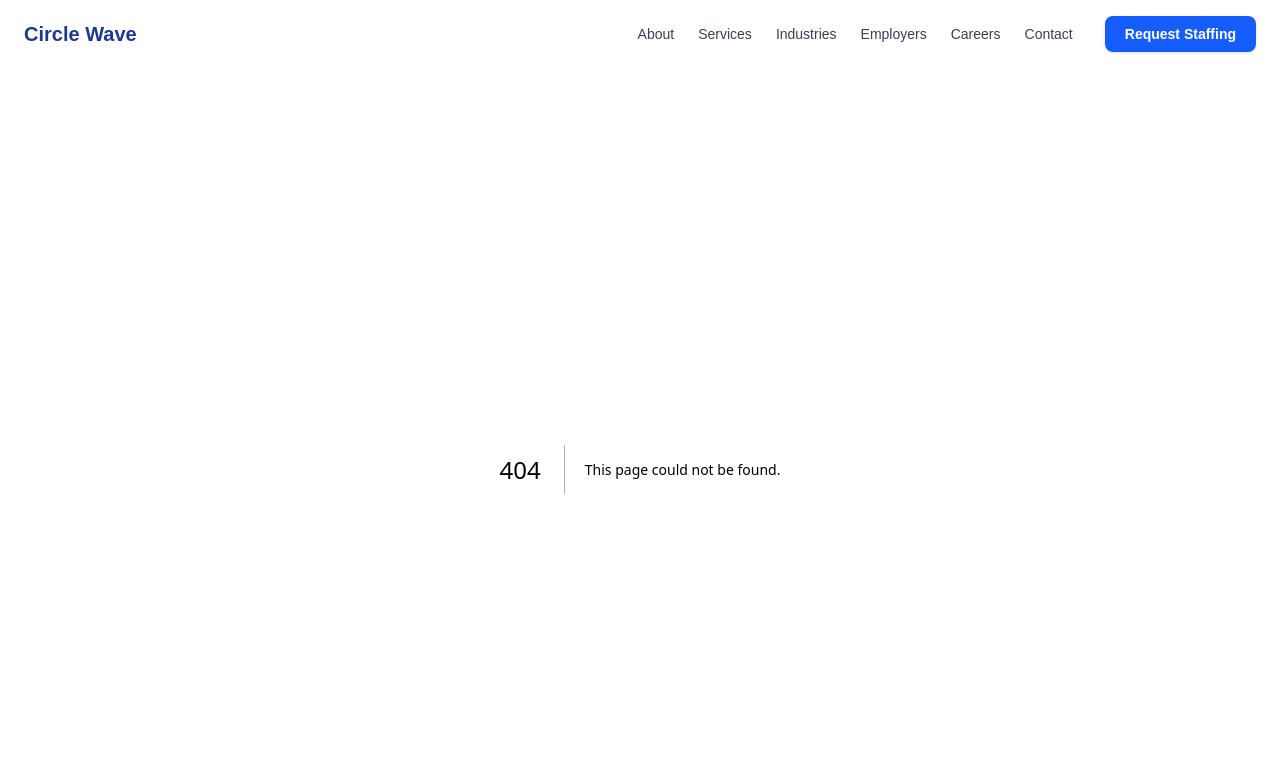
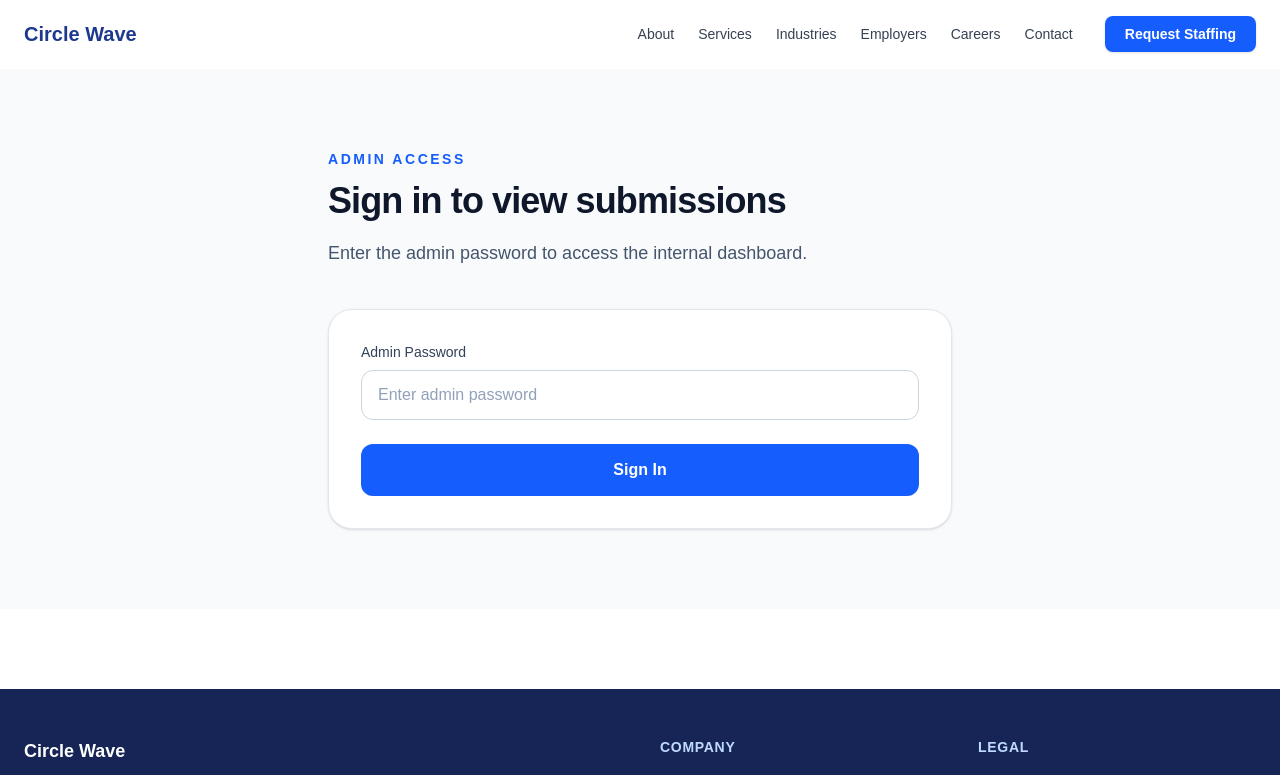
Before and after one commit to emmanuel-anye/circle-wave-website, a Next.js app: page /admin/login in a window 1280 px wide. Before the commit this address had no page. Shown: the top 775 px of the page. Built offline with nearby package versions, Linux system fonts and the light colour scheme.

Commit message:
Add password protection for admin dashboard

```diff
--- /dev/null
+++ b/app/admin/login/page.tsx
@@ -0,0 +1,29 @@
+import PageTransition from "@/components/ui/PageTransition";
+import Reveal from "@/components/ui/Reveal";
+import AdminLoginForm from "@/components/admin/AdminLoginForm";
+
+export default function AdminLoginPage() {
+  return (
+    <PageTransition>
+      <section className="bg-slate-50 py-20">
+        <div className="mx-auto max-w-2xl px-4 sm:px-6">
+          <Reveal className="max-w-xl">
+            <p className="text-sm font-semibold uppercase tracking-[0.18em] text-blue-600">
+              Admin Access
+            </p>
+            <h1 className="mt-3 text-3xl font-bold tracking-tight text-slate-900 sm:text-4xl">
+              Sign in to view submissions
+            </h1>
+            <p className="mt-4 text-lg leading-8 text-slate-600">
+              Enter the admin password to access the internal dashboard.
+            </p>
+          </Reveal>
+
+          <div className="mt-10 rounded-3xl border border-slate-200 bg-white p-6 shadow-sm sm:p-8">
+            <AdminLoginForm />
+          </div>
+        </div>
+      </section>
+    </PageTransition>
+  );
+}
--- a/app/admin/page.tsx
+++ b/app/admin/page.tsx
@@ -1,3 +1,5 @@
+import { cookies } from "next/headers";
+import { redirect } from "next/navigation";
 import PageTransition from "@/components/ui/PageTransition";
 import Reveal from "@/components/ui/Reveal";
 import AdminDashboardClient from "@/components/admin/AdminDashboardClient";
@@ -8,6 +10,13 @@ import {
 } from "@/lib/admin-data";
 
 export default async function AdminPage() {
+  const cookieStore = await cookies();
+  const isAuthed = cookieStore.get("cw_admin_auth")?.value === "authenticated";
+
+  if (!isAuthed) {
+    redirect("/admin/login");
+  }
+
   const [employerRequests, jobApplications, contactMessages] = await Promise.all([
     getEmployerRequests(),
     getJobApplications(),
--- /dev/null
+++ b/app/api/admin-login/route.ts
@@ -0,0 +1,25 @@
+import { cookies } from "next/headers";
+import { NextResponse } from "next/server";
+
+export async function POST(request: Request) {
+  const body = await request.json().catch(() => null);
+  const password = body?.password;
+
+  if (!password || password !== process.env.ADMIN_DASHBOARD_PASSWORD) {
+    return NextResponse.json(
+      { error: "Invalid password." },
+      { status: 401 }
+    );
+  }
+
+  const cookieStore = await cookies();
+  cookieStore.set("cw_admin_auth", "authenticated", {
+    httpOnly: true,
+    sameSite: "lax",
+    secure: process.env.NODE_ENV === "production",
+    path: "/",
+    maxAge: 60 * 60 * 8,
+  });
+
+  return NextResponse.json({ ok: true });
+}
--- /dev/null
+++ b/app/api/admin-logout/route.ts
@@ -0,0 +1,16 @@
+import { cookies } from "next/headers";
+import { NextResponse } from "next/server";
+
+export async function POST() {
+  const cookieStore = await cookies();
+
+  cookieStore.set("cw_admin_auth", "", {
+    httpOnly: true,
+    sameSite: "lax",
+    secure: process.env.NODE_ENV === "production",
+    path: "/",
+    maxAge: 0,
+  });
+
+  return NextResponse.json({ ok: true });
+}
--- a/components/admin/AdminDashboardClient.tsx
+++ b/components/admin/AdminDashboardClient.tsx
@@ -176,6 +176,18 @@ export default function AdminDashboardClient({
 
   return (
     <div className="mt-10">
+      <div className="mb-6 flex justify-end">
+        <button
+          type="button"
+          onClick={async () => {
+            await fetch("/api/admin-logout", { method: "POST" });
+            window.location.href = "/admin/login";
+          }}
+          className="rounded-xl border border-slate-300 bg-white px-4 py-2 text-sm font-semibold text-slate-700 transition hover:bg-slate-50"
+        >
+          Log Out
+        </button>
+      </div>
       <div className="grid gap-6 md:grid-cols-3">
         <SummaryCard label="Employer Requests" value={employerRequests.length} />
         <SummaryCard label="Job Applications" value={jobApplications.length} />
--- /dev/null
+++ b/components/admin/AdminLoginForm.tsx
@@ -0,0 +1,68 @@
+"use client";
+
+import { useState } from "react";
+
+export default function AdminLoginForm() {
+  const [password, setPassword] = useState("");
+  const [error, setError] = useState("");
+  const [loading, setLoading] = useState(false);
+
+  async function handleSubmit(e: React.FormEvent<HTMLFormElement>) {
+    e.preventDefault();
+    setLoading(true);
+    setError("");
+
+    const response = await fetch("/api/admin-login", {
+      method: "POST",
+      headers: {
+        "Content-Type": "application/json",
+      },
+      body: JSON.stringify({ password }),
+    });
+
+    if (response.ok) {
+      window.location.href = "/admin";
+      return;
+    }
+
+    const data = await response.json().catch(() => null);
+    setError(data?.error || "Invalid password.");
+    setLoading(false);
+  }
+
+  return (
+    <form onSubmit={handleSubmit} className="grid gap-6">
+      <div>
+        <label
+          htmlFor="admin-password"
+          className="mb-2 block text-sm font-medium text-slate-700"
+        >
+          Admin Password
+        </label>
+        <input
+          id="admin-password"
+          type="password"
+          value={password}
+          onChange={(e) => setPassword(e.target.value)}
+          required
+          className="input"
+          placeholder="Enter admin password"
+        />
+      </div>
+
+      <button
+        type="submit"
+        disabled={loading}
+        className="inline-flex items-center justify-center rounded-xl bg-blue-600 px-6 py-3.5 text-base font-semibold text-white transition hover:bg-blue-700 disabled:cursor-not-allowed disabled:opacity-60"
+      >
+        {loading ? "Signing in..." : "Sign In"}
+      </button>
+
+      {error && (
+        <div className="rounded-xl border border-red-200 bg-red-50 px-4 py-3 text-sm text-red-700">
+          {error}
+        </div>
+      )}
+    </form>
+  );
+}
--- a/components/layout/Footer.tsx
+++ b/components/layout/Footer.tsx
@@ -32,7 +32,6 @@ export default function Footer() {
             <div className="mt-4 flex flex-col gap-2 text-sm text-blue-100">
               <Link href="/privacy">Privacy Policy</Link>
               <Link href="/terms">Terms of Use</Link>
-              <Link href="/admin">Admin</Link>
               <a href="mailto:info@circleswave.net">info@circleswave.net</a>
               <a href="tel:+19453045386">+1 945 304-5386</a>
             </div>
```
